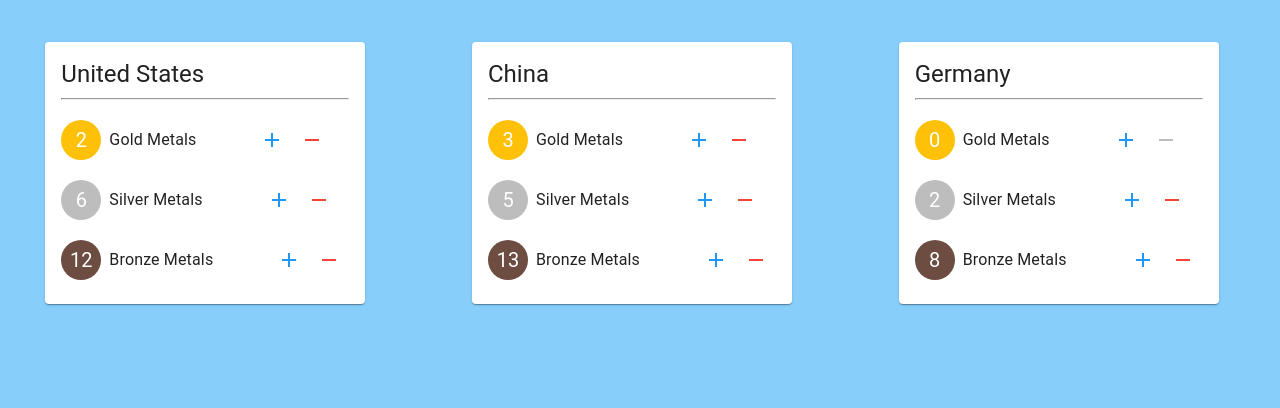
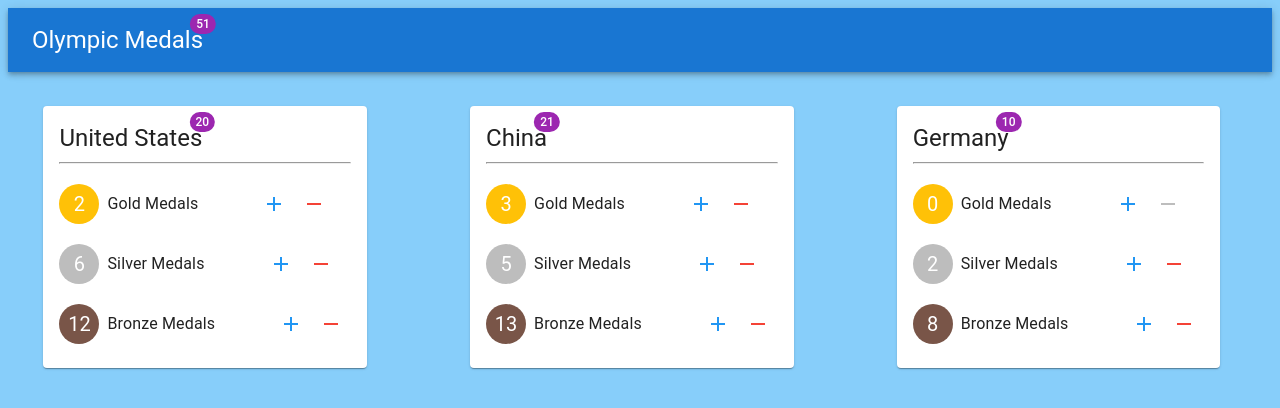
Before and after one commit to dbrockwell/metals, a React (Create React App) app: page / in a window 1280 px wide. Shown: the top 408 px of the page. Built offline with nearby package versions, Linux system fonts and the light colour scheme.

Commit message:
Multimetal count

```diff
--- a/public/index.html
+++ b/public/index.html
@@ -24,7 +24,7 @@
       work correctly both with client-side routing and a non-root public URL.
       Learn how to configure a non-root public URL by running `npm run build`.
     -->
-    <title>Olympic Metals</title>
+    <title>Olympic Medals</title>
   </head>
   <body>
     <noscript>You need to enable JavaScript to run this app.</noscript>
--- a/src/App.js
+++ b/src/App.js
@@ -1,4 +1,4 @@
-import { Grid } from '@mui/material';
+import { AppBar, Badge, Grid, Toolbar, Typography } from '@mui/material';
 import React, { Component } from 'react';
 import './App.css';
 import Country from './components/Country';
@@ -6,21 +6,50 @@ import Country from './components/Country';
 class App extends Component {
   state = {
     countries: [
-      { id: 1, country: 'United States', goldMedalCount: 2, silverMedalCount: 6, bronzeMedalCount: 12 },
-      { id: 2, country: 'China', goldMedalCount: 3, silverMedalCount: 5, bronzeMedalCount: 13 },
-      { id: 3, country: 'Germany', goldMedalCount: 0, silverMedalCount: 2, bronzeMedalCount: 8 },
+      { id: 1, country: 'United States', gold: 2, silver: 6, bronze: 12 },
+      { id: 2, country: 'China', gold: 3, silver: 5, bronze: 13 },
+      { id: 3, country: 'Germany', gold: 0, silver: 2, bronze: 8 },
     ]
+  }
+  addMetal = (countryId, metal) => {
+    const countriesMutable = [...this.state.countries];
+    const idx = countriesMutable.findIndex((c) => c.id === countryId);
+    countriesMutable[idx][metal] += 1;
+    this.setState({ countries : countriesMutable });
+  }
+  subtractMetal = (countryId, metal) => {
+    const countriesMutable = [...this.state.countries];
+    const idx = countriesMutable.findIndex((c) => c.id === countryId);
+    countriesMutable[idx][metal] -= 1;
+    this.setState({ countries : countriesMutable });
+  }
+  totalMetals = () => {
+    const gold = this.state.countries.reduce((a, b) => a + b.gold, 0);
+    const silver = this.state.countries.reduce((a, b) => a + b.silver, 0);
+    const bronze = this.state.countries.reduce((a, b) => a + b.bronze, 0);
+    return gold + silver + bronze
   }
   render() {
     return (
       <div className="App">
         <header className="App-header">
+          <AppBar position="static">
+            <Toolbar>
+              <Badge color="secondary" badgeContent={this.totalMetals()}>
+                <Typography variant="h5" component="div" sx={{ flexGrow: 1 }}>
+                  Olympic Medals
+                </Typography>
+              </Badge>
+            </Toolbar>
+          </AppBar>
         </header>
         <Grid container spacing={2}>
             { this.state.countries.map(country =>
               <Country
                 key={ country.id }
                 country={ country }
+                add={this.addMetal}
+                subtract={this.subtractMetal}
                 />
             )}
         </Grid>
--- a/src/components/Country.jsx
+++ b/src/components/Country.jsx
@@ -3,32 +3,47 @@ import Metal from './Metal';
 import Card from '@mui/material/Card';
 import CardContent from '@mui/material/CardContent';
 import Typography from '@mui/material/Typography';
-import { Grid } from '@mui/material';
+import { Badge, Grid } from '@mui/material';
 import { amber , brown, grey } from '@mui/material/colors';
 
 class Country extends Component {
 
+    total() {
+        return this.props.country.gold + this.props.country.silver + this.props.country.bronze
+    }
+
     render() {
-        const { country } = this.props;
+        const { country, add, subtract } = this.props;
         return (
             <div class="countryCard">
                 <Grid item>
                 <Card sx={{ maxWidth: 350 }}>
                 <CardContent>
+                <Badge color="secondary" badgeContent={this.total()}>
                 <Typography variant="h5"> {country.country} </Typography>
+                </Badge>
                 <hr></hr>
                 <Metal
-                count={ country.goldMedalCount }
-                metal={ "Gold" }
+                country={ country }
+                add={add}
+                subtract={subtract}
+                metal={ country.gold }
+                metalName={ "Gold" }
                 color={ amber[500] }/>
                 <Metal
-                count={ country.silverMedalCount }
-                metal={ "Silver" }
+                country={ country }
+                add={add}
+                subtract={subtract}
+                metal={ country.silver }
+                metalName={ "Silver" }
                 color={ grey[400] }/>
                 <Metal
-                count={ country.bronzeMedalCount }
-                metal={ "Bronze" }
-                color={ brown[600] }/>
+                country={ country }
+                add={add}
+                subtract={subtract}
+                metal={ country.bronze }
+                metalName={ "Bronze" }
+                color={ brown[500] }/>
                 </CardContent>
                 </Card>
                 </Grid>
--- a/src/components/Metal.jsx
+++ b/src/components/Metal.jsx
@@ -7,31 +7,32 @@ import { Add, Remove } from '@mui/icons-material';
 import Typography from '@mui/material/Typography';
 
 class Metal extends Component {
-    state = {
-        count: this.props.count
-    }
+    // state = {
+    //     count: this.props.count
+    // }
 
-    addMetal = () => {
-        this.setState({ count: this.state.count + 1})
-    }
+    // addMetal = () => {
+    //     this.setState({ count: this.state.count + 1})
+    // }
 
-    subtractMetal = () => {
-        this.setState({ count: this.state.count - 1})
-    }
+    // subtractMetal = () => {
+    //     this.setState({ count: this.state.count - 1})
+    // }
 
     render() {
+        const { country, add, subtract, color, metal, metalName } = this.props;
         return (
             <div class="metal">
                 <Stack direction="row" spacing={1}>
-                <Avatar sx={{ bgcolor: this.props.color }}>{this.state.count}</Avatar>
+                <Avatar sx={{ bgcolor: color }}>{metal}</Avatar>
                 <Typography sx={{ pt: 1, pr:6}}>
-                    {this.props.metal} Metals
+                    {metalName} Medals
                 </Typography>
                 <div class="buttons">
-                <IconButton aria-label="delete" onClick={ this.addMetal } sx={{ color: blue[500] }}>
+                <IconButton aria-label="delete" onClick={ () => add(country.id, metalName.toLowerCase()) } sx={{ color: blue[500] }}>
                     <Add />
                 </IconButton>
-                <IconButton disabled={this.state.count === 0 ? true : false} aria-label="delete" onClick={ this.subtractMetal } sx={{ color: red[500] }}>
+                <IconButton disabled={metal === 0 ? true : false} aria-label="delete" onClick={ () => subtract(country.id, metalName.toLowerCase()) } sx={{ color: red[500] }}>
                     <Remove />
                 </IconButton>
                 </div>
```
